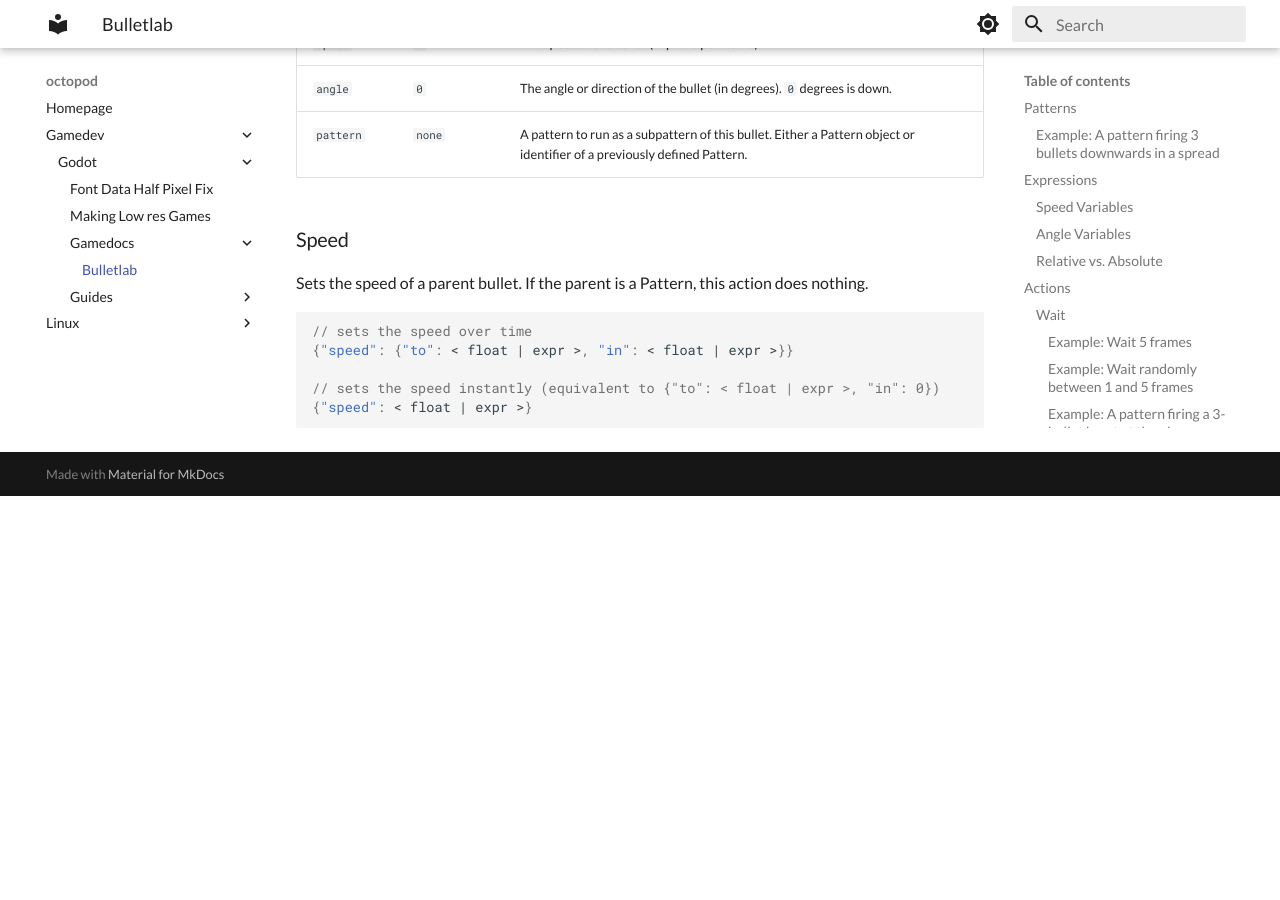
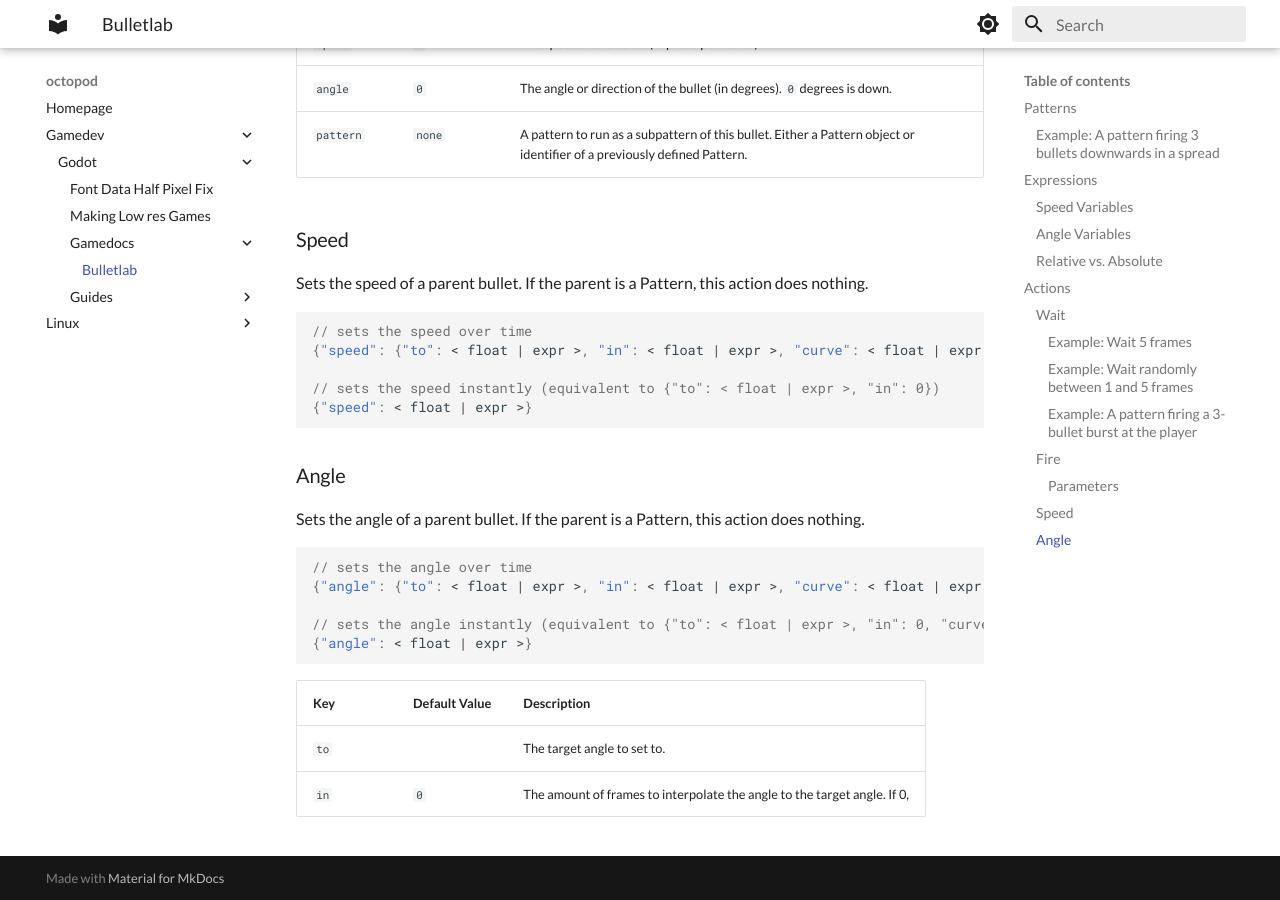
Before and after one commit to bakana808/mkdocs, an MkDocs documentation site: the page built from docs/gamedev/godot/gamedocs/bulletlab.md, in a window 1280 px wide and 900 px high, scrolled down 3042 px. Built offline with MkDocs 1.6.1 and Material for MkDocs 9.7.7, drawn with Linux system fonts in a browser that asks for light colours; before the commit the page ends 3538 px from its top, so only the background shows below that.

Commit message:
vault backup: 2023-04-12 19:42:57

````diff
--- a/docs/gamedev/godot/gamedocs/bulletlab.md
+++ b/docs/gamedev/godot/gamedocs/bulletlab.md
@@ -128,8 +128,25 @@ Sets the speed of a parent bullet. If the parent is a Pattern, this action does
 
 ```json
 // sets the speed over time
-{"speed": {"to": < float | expr >, "in": < float | expr >}}
+{"speed": {"to": < float | expr >, "in": < float | expr >, "curve": < float | expr >}}
 
 // sets the speed instantly (equivalent to {"to": < float | expr >, "in": 0})
 {"speed": < float | expr >}
 ```
+
+### Angle
+
+Sets the angle of a parent bullet. If the parent is a Pattern, this action does nothing.
+
+```json
+// sets the angle over time
+{"angle": {"to": < float | expr >, "in": < float | expr >, "curve": < float | expr >}}
+
+// sets the angle instantly (equivalent to {"to": < float | expr >, "in": 0, "curve": 1.0})
+{"angle": < float | expr >}
+```
+
+| Key | Default Value | Description |
+|---|---|---|
+| `to` |   | The target angle to set to.
+| `in` | `0` | The amount of frames to interpolate the angle to the target angle. If 0,
````
